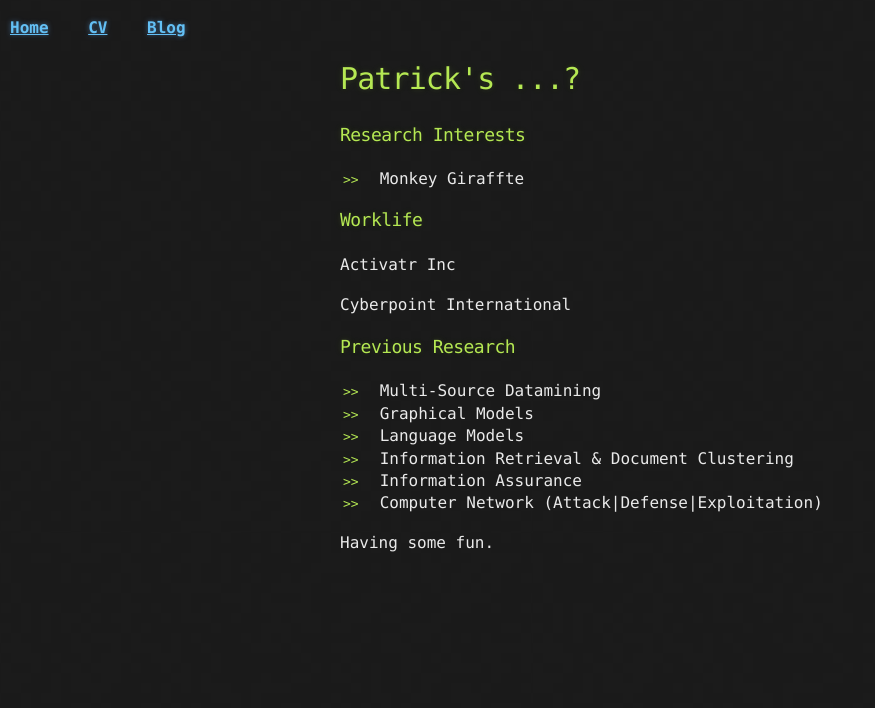
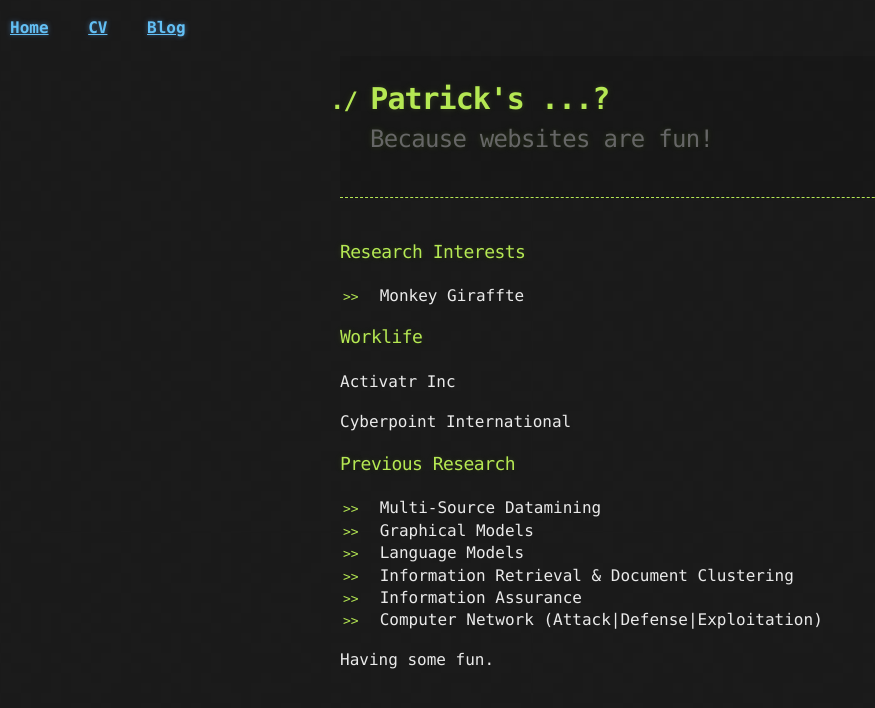
Before and after one commit to pstrinkle/pstrinkle.github.io, a Jekyll site: the page built from index.html, in a window 1280 px wide. Shown: the top 708 px of the page, without its empty margins (0-875 px from the left). Built offline with Jekyll 4.4.1, drawn with Linux system fonts in a browser that asks for light colours.

Commit message:
Update index.html

```diff
--- a/index.html
+++ b/index.html
@@ -2,11 +2,16 @@
 layout: default
 title: Patrick's ...?
 ---
-<h1>{{ page.title }}</h1>
+<header>
+  <div class="container">
+    <h1>{{ page.title }}</h1>
+    <h2>Because websites are fun!</h2>
+  </div>
+</header>
 
 <h3>Research Interests</h3>
 <ul>
-<li>Monkey Giraffte</li>
+ <li>Monkey Giraffte</li>
 </ul>
 
 <h3>Worklife</h3>
```
